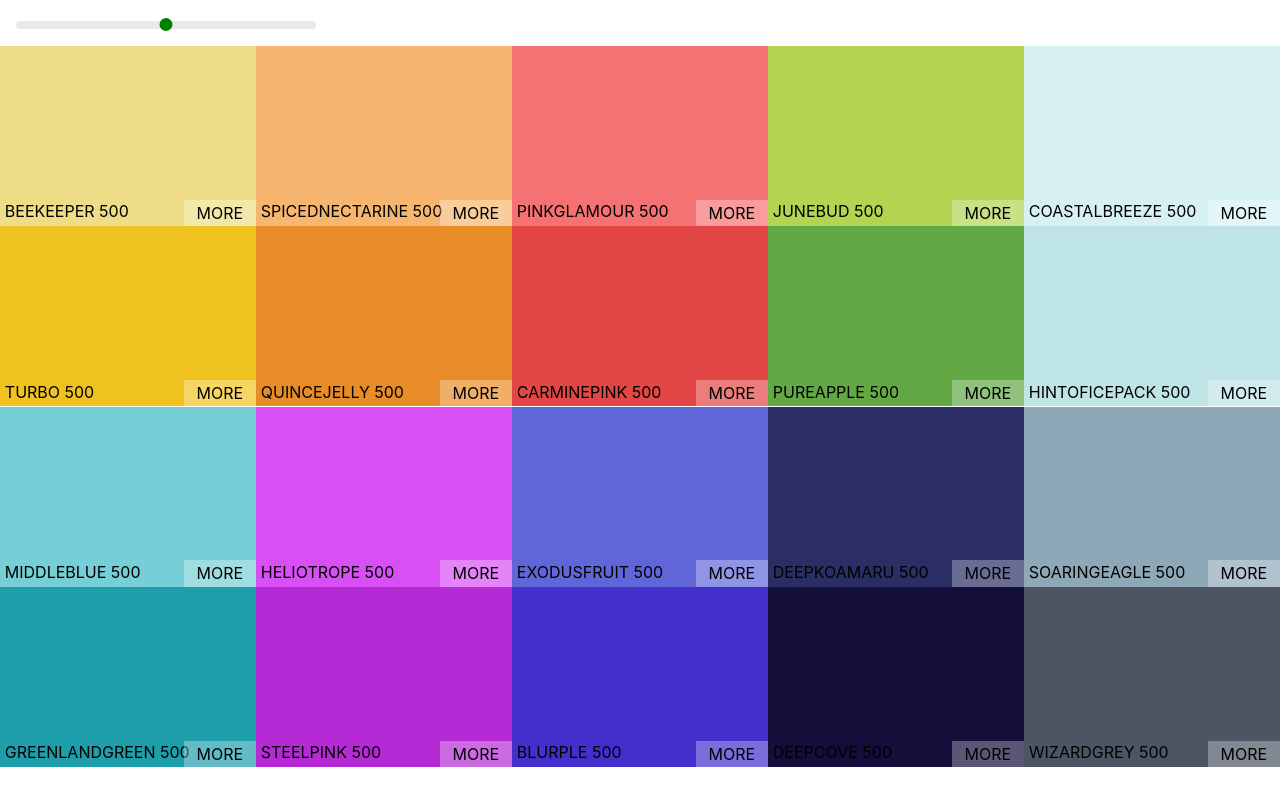
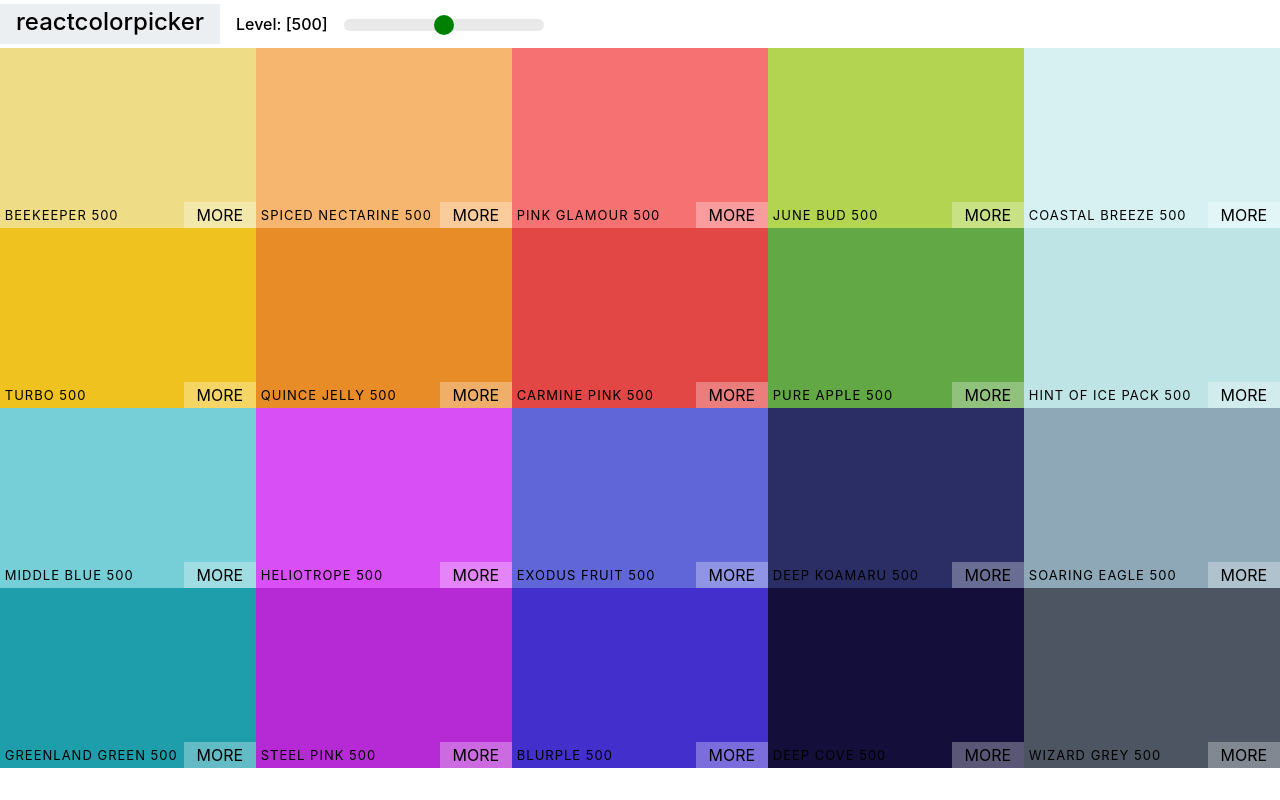
Before and after one commit to SumanIslam/ui-color-palette-react, a React (Create React App) app: page /palette/flat-ui-colors-american in a window 1280 px wide. Built offline with nearby package versions, Linux system fonts and the light colour scheme.

Commit message:
add navbar

```diff
--- a/src/ColorBox.css
+++ b/src/ColorBox.css
@@ -6,12 +6,14 @@
   position: relative;
   cursor: pointer;
   text-transform: uppercase;
-  margin-bottom: -3.7px;
+  margin-bottom: -4px;
 }
 .box-content {
   position: absolute;
   left: 0.3rem;
   bottom: 0.3rem;
+  font-size: 13px;
+  letter-spacing: 1px;
 }
 .copy-button {
   position: absolute;
@@ -51,7 +53,7 @@
   position: absolute;
   opacity: 1;
   z-index: 10;
-  transform: scale(20);
+  transform: scale(50);
 }
 
 .copy-msg {
@@ -66,7 +68,7 @@
   flex-direction: column;
   justify-content: center;
   align-items: center;
-  font-size: 2.5rem;
+  font-size: 3.5rem;
   transform: scale(0.1);
   color: #fff;
 }
--- a/src/ColorHelpers.js
+++ b/src/ColorHelpers.js
@@ -41,6 +41,4 @@ function generateScale(hexColor, numberOfColors) {
   return chroma.scale(getRange(hexColor)).mode("lab").colors(numberOfColors);
 }
 
-// generatePalette(starterPalette);
-// console.log(oldPalette)
 export {generatePalette};
--- /dev/null
+++ b/src/Navbar.css
@@ -0,0 +1,54 @@
+.Navbar {
+  display: flex;
+  align-items: center;
+  justify-content: flex-start;
+  height: 6vh;
+}
+
+.Navbar .logo {
+  display: inline-block;
+  background: #eceff1;
+  padding: 0 1rem;
+  margin-right: 1rem;
+  height: 40px;
+  line-height: 35px;
+  font-size: 150%;
+  font-weight: 500;
+}
+.logo a {
+  text-decoration: none;
+  color: black;
+}
+
+.slider-container {
+  display: flex;
+  justify-content: center;
+  align-self: center;
+}
+.slider-container span {
+  font-weight: 500;
+}
+.slider {
+  width: 200px;
+  margin: 0 1rem;
+}
+.rc-slider-rail {
+  height: 12px;
+}
+
+.rc-slider-track {
+  background: transparent;
+}
+
+.rc-slider-handle,
+.rc-slider-handle:hover,
+.rc-slider-handle:focus,
+.rc-slider-handle:active {
+  background: green;
+  outline: 0;
+  border: 2px solid green;
+  box-shadow: none;
+  width: 20px;
+  height: 20px;
+  margin-top: -3.9px;
+}
--- /dev/null
+++ b/src/Navbar.js
@@ -0,0 +1,34 @@
+// dependencies
+import React, { Component } from "react";
+import Slider, { Range } from "rc-slider";
+import "rc-slider/assets/index.css";
+
+// styles
+import "./Navbar.css";
+
+class Navbar extends Component {
+  render() {
+    const { level, changeLevel } = this.props;
+    return (
+      <nav className="Navbar">
+        <div className="logo">
+          <a href="#">reactcolorpicker</a>
+        </div>
+        <div className="slider-container">
+          <span>Level: [{level}]</span>
+          <div className="slider">
+            <Slider
+              defaultValue={level}
+              min={100}
+              max={900}
+              step={100}
+              onAfterChange={changeLevel}
+            />
+          </div>
+        </div>
+      </nav>
+    );
+  }
+}
+
+export default Navbar;
--- a/src/Palette.css
+++ b/src/Palette.css
@@ -5,28 +5,3 @@
 .Palette-colors {
   height: 90vh;
 }
-.slider {
-  width: 300px;
-  /* margin: 0 1rem; */
-  margin: 1rem;
-}
-.rc-slider-rail {
-  height: 8px;
-}
-
-.rc-slider-track {
-  background: transparent;
-}
-
-.rc-slider-handle,
-.rc-slider-handle:hover,
-.rc-slider-handle:focus,
-.rc-slider-handle:active {
-  background: green;
-  outline: 0;
-  border: 2px solid green;
-  box-shadow: none;
-  width: 13px;
-  height: 13px;
-  margin-top: -3px;
-}
--- a/src/Palette.js
+++ b/src/Palette.js
@@ -1,13 +1,12 @@
 // dependencies
 import React, { Component } from "react";
-import Slider, { Range } from "rc-slider";
-import "rc-slider/assets/index.css";
 
 // styles
 import "./Palette.css";
 
 // components
 import ColorBox from "./ColorBox";
+import Navbar from "./Navbar";
 
 class Palette extends Component {
   constructor(props) {
@@ -17,27 +16,22 @@ class Palette extends Component {
   }
 
   changeLevel(level) {
-    this.setState({ level: level});
+    this.setState({ level });
   }
 
   render() {
-    const colorBoxes = this.props.palette.colors[
-      this.state.level
-    ].map((color) => (
+    const { level } = this.state;
+    const { colors } = this.props.palette;
+
+    const colorBoxes = colors[level].map((color) => (
       <ColorBox key={color.name} background={color.hex} name={color.name} />
     ));
+
     return (
       <div className="Palette">
-        <div className="slider">
-          <Slider
-            defaultValue={this.state.level}
-            min={100}
-            max={900}
-            step={100}
-            onAfterChange={this.changeLevel}
-          />
-        </div>
-
+        {/* navbar goes here */}
+        <Navbar level={level} changeLevel={this.changeLevel} />
+        {/* colorboxes goes here */}
         <div className="Palette-colors">{colorBoxes}</div>
         {/* footer goes here */}
       </div>
--- a/src/SeedColors.js
+++ b/src/SeedColors.js
@@ -7,22 +7,22 @@ export default [
       { name: "red", color: "#F44336" },
       { name: "pink", color: "#E91E63" },
       { name: "purple", color: "#9C27B0" },
-      { name: "deeppurple", color: "#673AB7" },
+      { name: "deep purple", color: "#673AB7" },
       { name: "indigo", color: "#3F51B5" },
       { name: "blue", color: "#2196F3" },
-      { name: "lightblue", color: "#03A9F4" },
+      { name: "light blue", color: "#03A9F4" },
       { name: "cyan", color: "#00BCD4" },
       { name: "teal", color: "#009688" },
       { name: "green", color: "#4CAF50" },
-      { name: "lightgreen", color: "#8BC34A" },
+      { name: "light green", color: "#8BC34A" },
       { name: "lime", color: "#CDDC39" },
       { name: "yellow", color: "#FFEB3B" },
       { name: "amber", color: "#FFC107" },
       { name: "orange", color: "#FF9800" },
-      { name: "deeporange", color: "#FF5722" },
+      { name: "deep orange", color: "#FF5722" },
       { name: "brown", color: "#795548" },
       { name: "grey", color: "#9E9E9E" },
-      { name: "bluegrey", color: "#607D8B" }
+      { name: "blue grey", color: "#607D8B" }
     ]
   },
   {
@@ -32,15 +32,15 @@ export default [
     colors: [
       { name: "Turquoise", color: "#1abc9c" },
       { name: "Emerald", color: "#2ecc71" },
-      { name: "PeterRiver", color: "#3498db" },
+      { name: "Peter River", color: "#3498db" },
       { name: "Amethyst", color: "#9b59b6" },
-      { name: "WetAsphalt", color: "#34495e" },
-      { name: "GreenSea", color: "#16a085" },
+      { name: "Wet Asphalt", color: "#34495e" },
+      { name: "Green Sea", color: "#16a085" },
       { name: "Nephritis", color: "#27ae60" },
-      { name: "BelizeHole", color: "#2980b9" },
+      { name: "Belize Hole", color: "#2980b9" },
       { name: "Wisteria", color: "#8e44ad" },
-      { name: "MidnightBlue", color: "#2c3e50" },
-      { name: "SunFlower", color: "#f1c40f" },
+      { name: "Midnight Blue", color: "#2c3e50" },
+      { name: "Sun Flower", color: "#f1c40f" },
       { name: "Carrot", color: "#e67e22" },
       { name: "Alizarin", color: "#e74c3c" },
       { name: "Clouds", color: "#ecf0f1" },
@@ -57,26 +57,26 @@ export default [
     id: "flat-ui-colors-dutch",
     emoji: "🇳🇱",
     colors: [
-      { name: "Sunflower", color: "#FFC312" },
+      { name: "Sun flower", color: "#FFC312" },
       { name: "Energos", color: "#C4E538" },
-      { name: "BlueMartina", color: "#12CBC4" },
-      { name: "LavenderRose", color: "#FDA7DF" },
-      { name: "BaraRose", color: "#ED4C67" },
-      { name: "RadiantYellow", color: "#F79F1F" },
-      { name: "AndroidGreen", color: "#A3CB38" },
-      { name: "MediterraneanSea", color: "#1289A7" },
-      { name: "LavenderTea", color: "#D980FA" },
-      { name: "VerryBerry", color: "#B53471" },
-      { name: "PuffinsBill", color: "#EE5A24" },
-      { name: "PixelatedGrass", color: "#009432" },
-      { name: "MerchantMarineBlue", color: "#0652DD" },
-      { name: "ForgottenPurple", color: "#9980FA" },
-      { name: "HollyHock", color: "#833471" },
-      { name: "RedPigment", color: "#EA2027" },
-      { name: "TurkishAqua", color: "#006266" },
-      { name: "20000LeaguesUnderTheSea", color: "#1B1464" },
-      { name: "CircumorbitalRing", color: "#5758BB" },
-      { name: "MagentaPurple", color: "#6F1E51" }
+      { name: "Blue Martina", color: "#12CBC4" },
+      { name: "Lavender Rose", color: "#FDA7DF" },
+      { name: "Bara Rose", color: "#ED4C67" },
+      { name: "Radiant Yellow", color: "#F79F1F" },
+      { name: "Android Green", color: "#A3CB38" },
+      { name: "Mediterranean Sea", color: "#1289A7" },
+      { name: "Lavender Tea", color: "#D980FA" },
+      { name: "Verry Berry", color: "#B53471" },
+      { name: "Puffins Bill", color: "#EE5A24" },
+      { name: "Pixelated Grass", color: "#009432" },
+      { name: "Merchant Marine Blue", color: "#0652DD" },
+      { name: "Forgotten Purple", color: "#9980FA" },
+      { name: "Holly Hock", color: "#833471" },
+      { name: "Red Pigment", color: "#EA2027" },
+      { name: "Turkish Aqua", color: "#006266" },
+      { name: "20000 Leagues Under The Sea", color: "#1B1464" },
+      { name: "Circumorbital Ring", color: "#5758BB" },
+      { name: "Magenta Purple", color: "#6F1E51" }
     ]
   },
   {
@@ -84,26 +84,26 @@ export default [
     id: "flat-ui-colors-american",
     emoji: "🇺🇸",
     colors: [
-      { name: "LightGreenishBlue", color: "#55efc4" },
-      { name: "FadedPoster", color: "#81ecec" },
-      { name: "GreenDarnerTail", color: "#74b9ff" },
-      { name: "ShyMoment", color: "#a29bfe" },
-      { name: "CityLights", color: "#dfe6e9" },
-      { name: "MintLeaf", color: "#00b894" },
-      { name: "RobinsEggBlue", color: "#00cec9" },
-      { name: "ElectronBlue", color: "#0984e3" },
-      { name: "ExodusFruit", color: "#6c5ce7" },
-      { name: "SoothingBreeze", color: "#b2bec3" },
-      { name: "SourLemon", color: "#ffeaa7" },
-      { name: "FirstDate", color: "#fab1a0" },
-      { name: "PinkGlamour", color: "#ff7675" },
-      { name: "Pico8Pink", color: "#fd79a8" },
-      { name: "AmericanRiver", color: "#636e72" },
-      { name: "BrightYarrow", color: "#fdcb6e" },
-      { name: "OrangeVille", color: "#e17055" },
+      { name: "Light Greenish Blue", color: "#55efc4" },
+      { name: "Faded Poster", color: "#81ecec" },
+      { name: "Green Darner Tail", color: "#74b9ff" },
+      { name: "Shy Moment", color: "#a29bfe" },
+      { name: "City Lights", color: "#dfe6e9" },
+      { name: "Mint Leaf", color: "#00b894" },
+      { name: "Robins EggBlue", color: "#00cec9" },
+      { name: "Electron Blue", color: "#0984e3" },
+      { name: "Exodus Fruit", color: "#6c5ce7" },
+      { name: "Soothing Breeze", color: "#b2bec3" },
+      { name: "Sour Lemon", color: "#ffeaa7" },
+      { name: "First Date", color: "#fab1a0" },
+      { name: "Pink Glamour", color: "#ff7675" },
+      { name: "Pico8 Pink", color: "#fd79a8" },
+      { name: "American River", color: "#636e72" },
+      { name: "Bright Yarrow", color: "#fdcb6e" },
+      { name: "Orange Ville", color: "#e17055" },
       { name: "Chi-Gong", color: "#d63031" },
-      { name: "PrunusAvium", color: "#e84393" },
-      { name: "DraculaOrchid", color: "#2d3436" }
+      { name: "Prunus Avium", color: "#e84393" },
+      { name: "Dracula Orchid", color: "#2d3436" }
     ]
   },
   {
@@ -112,25 +112,25 @@ export default [
     emoji: "🇦🇺",
     colors: [
       { name: "Beekeeper", color: "#f6e58d" },
-      { name: "SpicedNectarine", color: "#ffbe76" },
-      { name: "PinkGlamour", color: "#ff7979" },
-      { name: "JuneBud", color: "#badc58" },
-      { name: "CoastalBreeze", color: "#dff9fb" },
+      { name: "Spiced Nectarine", color: "#ffbe76" },
+      { name: "Pink Glamour", color: "#ff7979" },
+      { name: "June Bud", color: "#badc58" },
+      { name: "Coastal Breeze", color: "#dff9fb" },
       { name: "Turbo", color: "#f9ca24" },
-      { name: "QuinceJelly", color: "#f0932b" },
-      { name: "CarminePink", color: "#eb4d4b" },
-      { name: "PureApple", color: "#6ab04c" },
-      { name: "HintOfIcePack", color: "#c7ecee" },
-      { name: "MiddleBlue", color: "#7ed6df" },
+      { name: "Quince Jelly", color: "#f0932b" },
+      { name: "Carmine Pink", color: "#eb4d4b" },
+      { name: "Pure Apple", color: "#6ab04c" },
+      { name: "Hint Of Ice Pack", color: "#c7ecee" },
+      { name: "Middle Blue", color: "#7ed6df" },
       { name: "Heliotrope", color: "#e056fd" },
-      { name: "ExodusFruit", color: "#686de0" },
-      { name: "DeepKoamaru", color: "#30336b" },
-      { name: "SoaringEagle", color: "#95afc0" },
-      { name: "GreenlandGreen", color: "#22a6b3" },
-      { name: "SteelPink", color: "#be2edd" },
+      { name: "Exodus Fruit", color: "#686de0" },
+      { name: "Deep Koamaru", color: "#30336b" },
+      { name: "Soaring Eagle", color: "#95afc0" },
+      { name: "Greenland Green", color: "#22a6b3" },
+      { name: "Steel Pink", color: "#be2edd" },
       { name: "Blurple", color: "#4834d4" },
-      { name: "DeepCove", color: "#130f40" },
-      { name: "WizardGrey", color: "#535c68" }
+      { name: "Deep Cove", color: "#130f40" },
+      { name: "Wizard Grey", color: "#535c68" }
     ]
   },
   {
@@ -138,26 +138,26 @@ export default [
     id: "flat-ui-colors-british",
     emoji: "🇬🇧",
     colors: [
-      { name: "ProtossPylon", color: "#00a8ff" },
+      { name: "Protoss Pylon", color: "#00a8ff" },
       { name: "Periwinkle", color: "#9c88ff" },
       { name: "Rise-N-Shine", color: "#fbc531" },
-      { name: "DownloadProgress", color: "#4cd137" },
+      { name: "Download Progress", color: "#4cd137" },
       { name: "Seabrook", color: "#487eb0" },
-      { name: "VanaDylBlue", color: "#0097e6" },
-      { name: "MattPurple", color: "#8c7ae6" },
-      { name: "NanohanachaGold", color: "#e1b12c" },
-      { name: "SkirretGreen", color: "#44bd32" },
+      { name: "VanaDyl Blue", color: "#0097e6" },
+      { name: "Matt Purple", color: "#8c7ae6" },
+      { name: "Nanohanacha Gold", color: "#e1b12c" },
+      { name: "Skirret Green", color: "#44bd32" },
       { name: "Naval", color: "#40739e" },
-      { name: "NasturcianFlower", color: "#e84118" },
-      { name: "LynxWhite", color: "#f5f6fa" },
-      { name: "BlueberrySoda", color: "#7f8fa6" },
-      { name: "MazarineBlue", color: "#273c75" },
-      { name: "BlueNights", color: "#353b48" },
-      { name: "HarleyOrange", color: "#c23616" },
-      { name: "HintOfPensive", color: "#dcdde1" },
-      { name: "ChainGangGrey", color: "#718093" },
-      { name: "PicoVoid", color: "#192a56" },
-      { name: "ElectroMagnetic", color: "#2f3640" }
+      { name: "Nasturcian Flower", color: "#e84118" },
+      { name: "Lynx White", color: "#f5f6fa" },
+      { name: "Blueberry Soda", color: "#7f8fa6" },
+      { name: "Mazarine Blue", color: "#273c75" },
+      { name: "Blue Nights", color: "#353b48" },
+      { name: "Harley Orange", color: "#c23616" },
+      { name: "Hint Of Pensive", color: "#dcdde1" },
+      { name: "Chain Gang Grey", color: "#718093" },
+      { name: "Pico Void", color: "#192a56" },
+      { name: "Electro Magnetic", color: "#2f3640" }
     ]
   },
   {
@@ -165,25 +165,25 @@ export default [
     id: "flat-ui-colors-spanish",
     emoji: "🇪🇸",
     colors: [
-      { name: "JacksonsPurple", color: "#40407a" },
-      { name: "C64Purple", color: "#706fd3" },
-      { name: "SwanWhite", color: "#f7f1e3" },
-      { name: "SummerSky", color: "#34ace0" },
-      { name: "CelestialGreen", color: "#33d9b2" },
-      { name: "LuckyPoint", color: "#2c2c54" },
+      { name: "Jacksons Purple", color: "#40407a" },
+      { name: "C64 Purple", color: "#706fd3" },
+      { name: "Swan White", color: "#f7f1e3" },
+      { name: "Summer Sky", color: "#34ace0" },
+      { name: "Celestial Green", color: "#33d9b2" },
+      { name: "Lucky Point", color: "#2c2c54" },
       { name: "Liberty", color: "#474787" },
-      { name: "HotStone", color: "#aaa69d" },
-      { name: "DevilBlue", color: "#227093" },
-      { name: "PalmSpringsSplash", color: "#218c74" },
-      { name: "FlourescentRed", color: "#ff5252" },
-      { name: "SyntheticPumpkin", color: "#ff793f" },
-      { name: "CrocodileTooth", color: "#d1ccc0" },
-      { name: "MandarinSorbet", color: "#ffb142" },
-      { name: "SpicedButterNut", color: "#ffda79" },
-      { name: "EyeOfNewt", color: "#b33939" },
-      { name: "ChileanFire", color: "#cd6133" },
-      { name: "GreyPorcelain", color: "#84817a" },
-      { name: "AlamedaOchre", color: "#cc8e35" },
+      { name: "Hot Stone", color: "#aaa69d" },
+      { name: "Devil Blue", color: "#227093" },
+      { name: "PalmSprings Splash", color: "#218c74" },
+      { name: "Flourescent Red", color: "#ff5252" },
+      { name: "Synthetic Pumpkin", color: "#ff793f" },
+      { name: "Crocodile Tooth", color: "#d1ccc0" },
+      { name: "Mandarin Sorbet", color: "#ffb142" },
+      { name: "SpicedButter Nut", color: "#ffda79" },
+      { name: "EyeOf Newt", color: "#b33939" },
+      { name: "Chilean Fire", color: "#cd6133" },
+      { name: "Grey Porcelain", color: "#84817a" },
+      { name: "Alameda Ochre", color: "#cc8e35" },
       { name: "Desert", color: "#ccae62" }
     ]
   },
@@ -192,26 +192,26 @@ export default [
     id: "flat-ui-colors-indian",
     emoji: "🇮🇳",
     colors: [
-      { name: "OrchidOrange", color: "#FEA47F" },
-      { name: "SpiroDiscoBall", color: "#25CCF7" },
-      { name: "HoneyGlow", color: "#EAB543" },
-      { name: "SweetGarden", color: "#55E6C1" },
-      { name: "FallingStar", color: "#CAD3C8" },
+      { name: "Orchid Orange", color: "#FEA47F" },
+      { name: "Spiro DiscoBall", color: "#25CCF7" },
+      { name: "Honey Glow", color: "#EAB543" },
+      { name: "Sweet Garden", color: "#55E6C1" },
+      { name: "Falling Star", color: "#CAD3C8" },
       { name: "RichGardenia", color: "#F97F51" },
-      { name: "ClearChill", color: "#1B9CFC" },
-      { name: "WhitePepper", color: "#F8EFBA" },
+      { name: "Clear Chill", color: "#1B9CFC" },
+      { name: "White Pepper", color: "#F8EFBA" },
       { name: "Keppel", color: "#58B19F" },
-      { name: "ShipsOfficer", color: "#2C3A47" },
-      { name: "FieryFuchsia", color: "#B33771" },
-      { name: "BlueBell", color: "#3B3B98" },
-      { name: "GeorgiaPeach", color: "#FD7272" },
-      { name: "OasisStream", color: "#9AECDB" },
-      { name: "BrightUbe", color: "#D6A2E8" },
-      { name: "MagentaPurple", color: "#6D214F" },
-      { name: "EndingNavyBlue", color: "#182C61" },
-      { name: "SasquatchSocks", color: "#FC427B" },
-      { name: "PineGlade", color: "#BDC581" },
-      { name: "HighlighterLavender", color: "#82589F" }
+      { name: "Ships Officer", color: "#2C3A47" },
+      { name: "Fiery Fuchsia", color: "#B33771" },
+      { name: "Blue Bell", color: "#3B3B98" },
+      { name: "Georgia Peach", color: "#FD7272" },
+      { name: "Oasis Stream", color: "#9AECDB" },
+      { name: "Bright Ube", color: "#D6A2E8" },
+      { name: "Magenta Purple", color: "#6D214F" },
+      { name: "Ending Navy Blue", color: "#182C61" },
+      { name: "Sasquatch Socks", color: "#FC427B" },
+      { name: "Pine Glade", color: "#BDC581" },
+      { name: "Highlighter Lavender", color: "#82589F" }
     ]
   },
   {
@@ -219,25 +219,25 @@ export default [
     id: "flat-ui-colors-french",
     emoji: "🇫🇷",
     colors: [
-      { name: "FlatFlesh", color: "#fad390" },
-      { name: "MelonMelody", color: "#f8c291" },
+      { name: "Flat Flesh", color: "#fad390" },
+      { name: "Melon Melody", color: "#f8c291" },
       { name: "Livid", color: "#6a89cc" },
       { name: "Spray", color: "#82ccdd" },
-      { name: "ParadiseGreen", color: "#b8e994" },
-      { name: "SquashBlossom", color: "#f6b93b" },
-      { name: "MandarinRed", color: "#e55039" },
-      { name: "AzraqBlue", color: "#4a69bd" },
+      { name: "Paradise Green", color: "#b8e994" },
+      { name: "Squash Blossom", color: "#f6b93b" },
+      { name: "Mandarin Red", color: "#e55039" },
+      { name: "Azraq Blue", color: "#4a69bd" },
       { name: "Dupain", color: "#60a3bc" },
-      { name: "AuroraGreen", color: "#78e08f" },
-      { name: "IcelandPoppy", color: "#fa983a" },
-      { name: "TomatoRed", color: "#eb2f06" },
-      { name: "YueGuangBlue", color: "#1e3799" },
+      { name: "Aurora Green", color: "#78e08f" },
+      { name: "Iceland Poppy", color: "#fa983a" },
+      { name: "Tomato Red", color: "#eb2f06" },
+      { name: "YueGuang Blue", color: "#1e3799" },
       { name: "GoodSamaritan", color: "#3c6382" },
       { name: "Waterfall", color: "#38ada9" },
-      { name: "CarrotOrange", color: "#e58e26" },
-      { name: "JalapenoRed", color: "#b71540" },
+      { name: "Carrot Orange", color: "#e58e26" },
+      { name: "Jalapeno Red", color: "#b71540" },
       { name: "DarkSapphire", color: "#0c2461" },
-      { name: "ForestBlues", color: "#0a3d62" },
+      { name: "Forest Blues", color: "#0a3d62" },
       { name: "ReefEncounter", color: "#079992" }
     ]
   }
```
